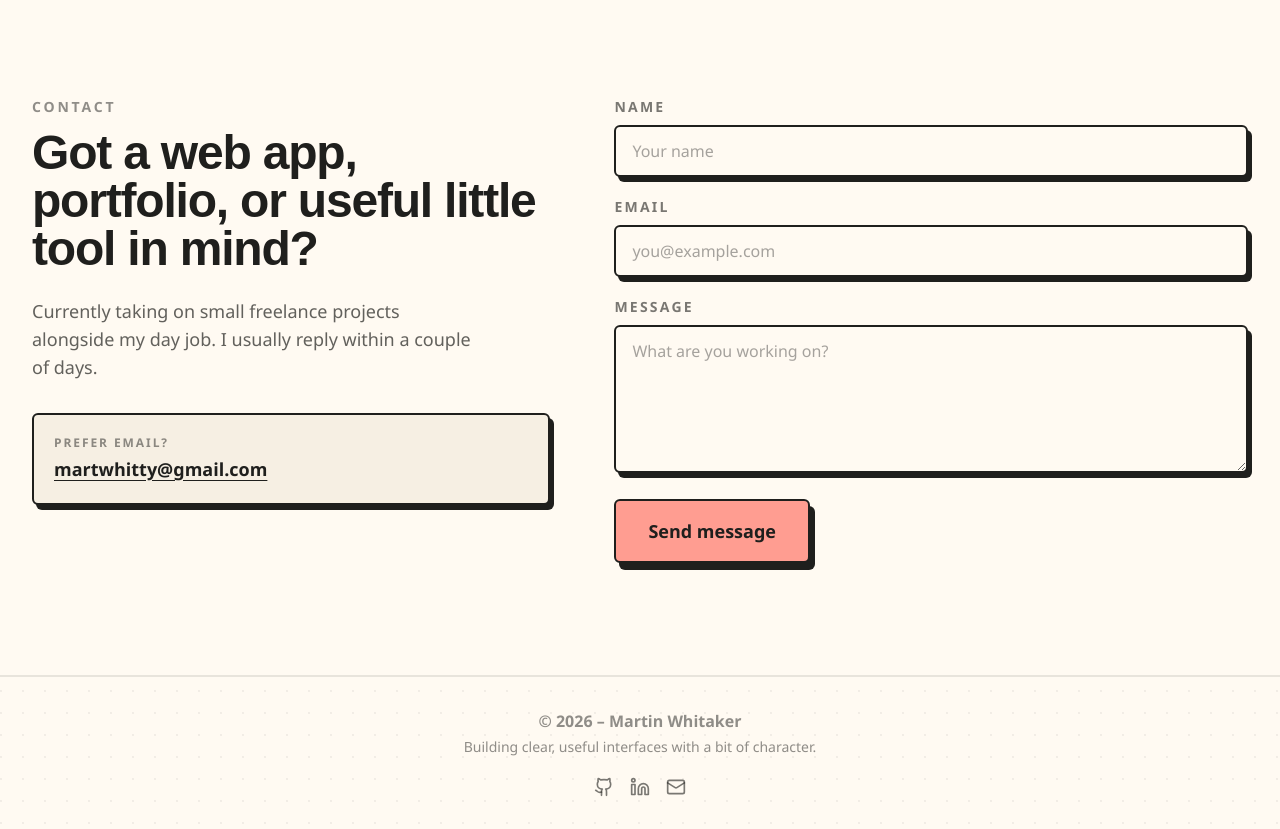
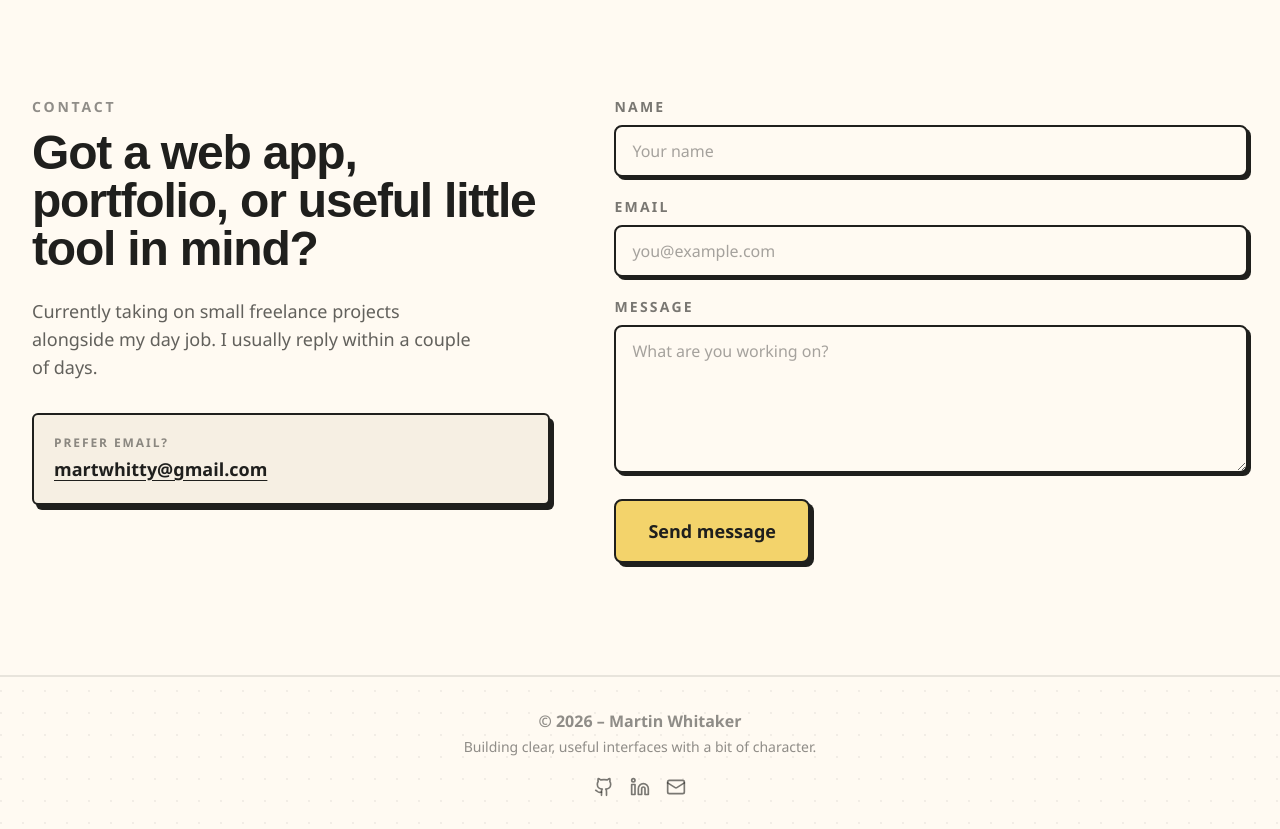
Before and after one commit to sirnightowl/MW-Portfolio, a Next.js app: page / in a window 1280 px wide. Shown: the part 3820-4649 px from the top of the page. Built offline with nearby package versions, Linux system fonts and the light colour scheme; a web font is replaced by a local one.

Commit message:
feat: refine contact form visual polish

```diff
--- a/components/contact/ContactForm.tsx
+++ b/components/contact/ContactForm.tsx
@@ -15,8 +15,8 @@ const contactSchema = z.object({
 type ContactValues = z.infer<typeof contactSchema>
 
 const fieldBase =
-  'w-full rounded-[6px] border-2 border-ink bg-paper px-4 py-3 text-base font-medium text-ink shadow-[4px_5px_0_#1f1f1d] transition-all focus:outline-none focus:ring-2 focus:ring-butter focus:ring-offset-2 placeholder:text-ink/40'
-const fieldError = 'border-coral shadow-[4px_5px_0_#ff9d91]'
+  'w-full rounded-[8px] border-2 border-ink bg-paper px-4 py-3 text-base font-medium text-ink shadow-[3px_3px_0_#1f1f1d] transition-all focus:outline-none focus:ring-2 focus:ring-butter focus:ring-offset-2 placeholder:text-ink/40'
+const fieldError = 'border-coral shadow-[3px_3px_0_#ff9d91]'
 
 export default function ContactForm() {
   const [submitted, setSubmitted] = useState(false)
@@ -38,7 +38,7 @@ export default function ContactForm() {
 
   if (submitted) {
     return (
-      <div className="rounded-[6px] border-2 border-ink bg-sage p-6 shadow-[6px_8px_0_#1f1f1d]">
+      <div className="rounded-[12px] border-2 border-ink bg-sage p-6 shadow-[4px_4px_0_#1f1f1d]">
         <p className="text-lg font-black">Thanks — your mail client should be open.</p>
         <p className="mt-2 text-ink/70">
           If nothing happened, email me directly at{' '}
@@ -107,7 +107,7 @@ export default function ContactForm() {
       <button
         type="submit"
         disabled={isSubmitting}
-        className="inline-flex items-center justify-center rounded-[6px] border-2 border-ink bg-coral px-8 py-4 text-lg font-semibold text-ink shadow-[5px_7px_0_#1f1f1d] transition-all hover:-translate-x-0.5 hover:-translate-y-0.5 hover:shadow-[7px_9px_0_#1f1f1d] focus:outline-none focus:ring-2 focus:ring-butter focus:ring-offset-2 active:translate-x-0.5 active:translate-y-0.5 active:shadow-[3px_4px_0_#1f1f1d] disabled:opacity-50"
+        className="inline-flex items-center justify-center rounded-[8px] border-2 border-ink bg-butter px-8 py-4 text-lg font-semibold text-ink shadow-[4px_4px_0_#1f1f1d] transition-all hover:-translate-x-0.5 hover:-translate-y-0.5 hover:shadow-[6px_6px_0_#1f1f1d] focus:outline-none focus:ring-2 focus:ring-butter focus:ring-offset-2 active:translate-x-0 active:translate-y-0 active:shadow-[2px_2px_0_#1f1f1d] active:scale-[0.98] disabled:opacity-50"
       >
         Send message
       </button>
```
